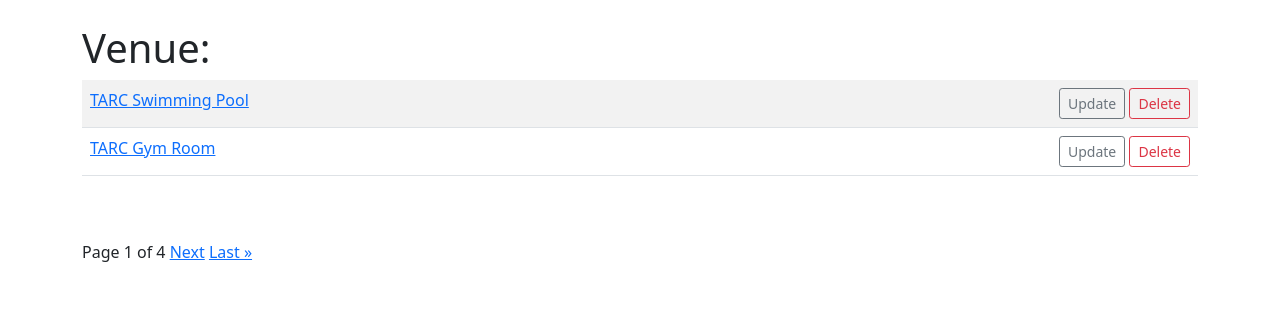
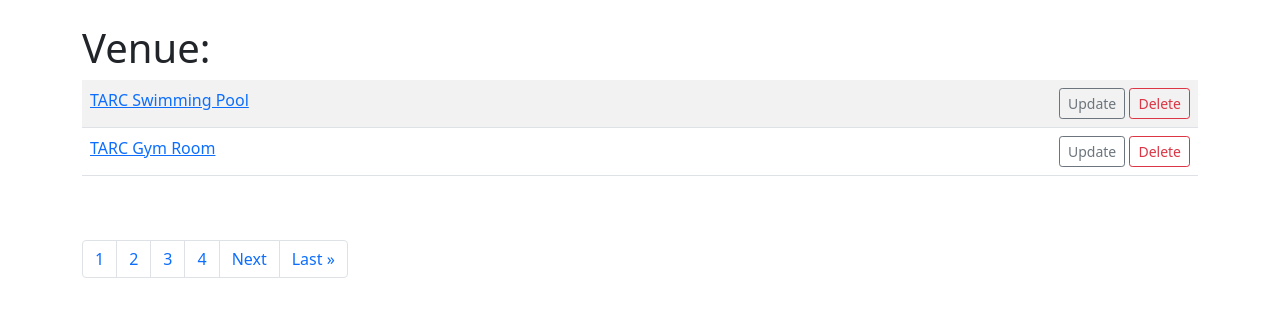
Before and after one commit to DimonKeeYongKit/Django, a Django app: page /list_venues in a window 1280 px wide. Shown: the part 56-373 px from the top of the page. Run offline with Django 3.2, Linux system fonts and the light colour scheme; data comes from the database, SQL or seed files in the repository; both versions use the stored data as it was after the commit.

Commit message:
pagination styling

```diff
--- a/webapp/events/templates/venue.html
+++ b/webapp/events/templates/venue.html
@@ -23,16 +23,27 @@
 Current Page: {{ venues.number }}<br>
 Number of Pages: {{ venues.paginator.num_pages }}<br> -->
 
+<nav aria-label="Page navigation example">
+    <ul class="pagination">
+        {% if venues.has_previous %}
+            <li class="page-item"><a class="page-link" href="?page=1">&laquo First</a></li>
+            <li class="page-item"><a class="page-link" href="?page={{ venues.previous_page_number }}">Previous</a></li>
+        {% endif %}
 
-{% if venues.has_previous %}
-    <a href="?page=1">&laquo First</a>
-    <a href="?page={{ venues.previous_page_number }}">Previous</a>
-{% endif %}
+        <!-- <li class="page-item disabled"><a href="#" class="page-link">Page {{ venues.number }} of {{ venues.paginator.num_pages }}</a></li> -->
 
-Page {{ venues.number }} of {{ venues.paginator.num_pages }}
+        {% for i in nums %}
+        <li class="page-item"><a href="?page={{ forloop.counter }}" class="page-link">{{ forloop.counter }}</a></li>
+        {% endfor %}
 
-{% if venues.has_next %}
-    <a href="?page={{ venues.next_page_number }}">Next</a>
-    <a href="?page={{ venues.paginator.num_pages }}">Last &raquo</a>
-{% endif%}
+
+        {% if venues.has_next %}
+            <li class="page-item"><a class="page-link" href="?page={{ venues.next_page_number }}">Next</a></li>
+            <li class="page-item"><a class="page-link" href="?page={{ venues.paginator.num_pages }}">Last &raquo</a></li>
+        {% endif%}
+    </ul>
+  </nav>
+
+
+
 {% endblock %}
--- a/webapp/events/views.py
+++ b/webapp/events/views.py
@@ -58,8 +58,9 @@
     p = Paginator(Venue.objects.all(), per_page=2)
     page = request.GET.get('page')
     venues = p.get_page(page)
+    nums = "a" * venues.paginator.num_pages
 
-    return render(request, 'venue.html', {'venue_list':venue_list, 'venues':venues})
+    return render(request, 'venue.html', {'venue_list':venue_list, 'venues':venues, 'nums':nums})
 
 
 def show_venue(request, venue_id):
```
Also changed, not shown: webapp/db.sqlite3.
